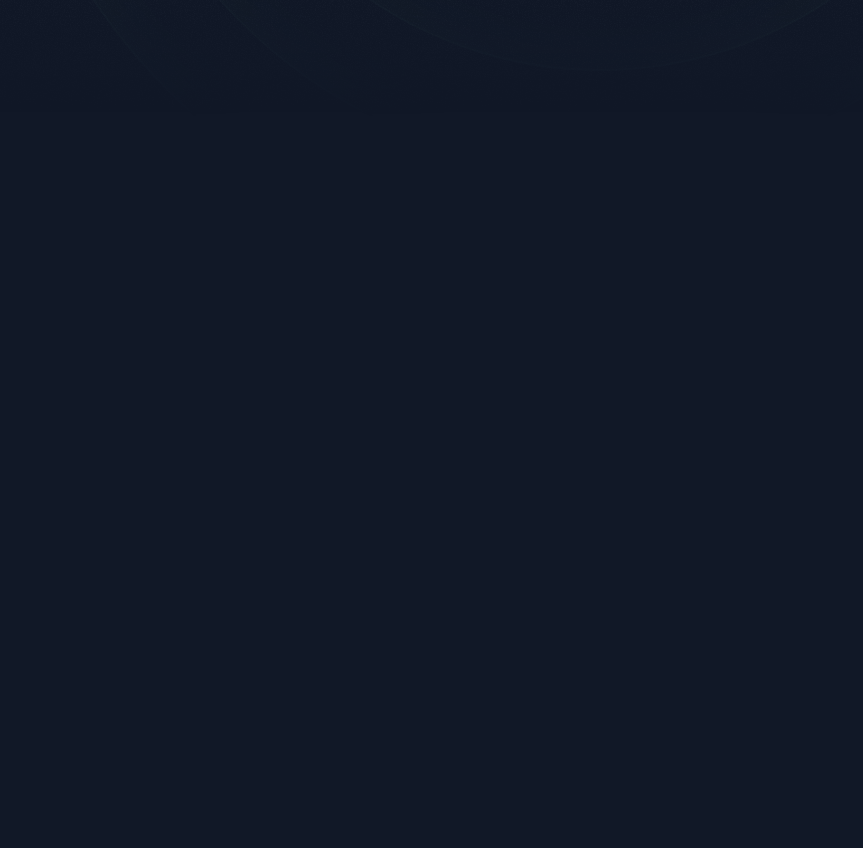
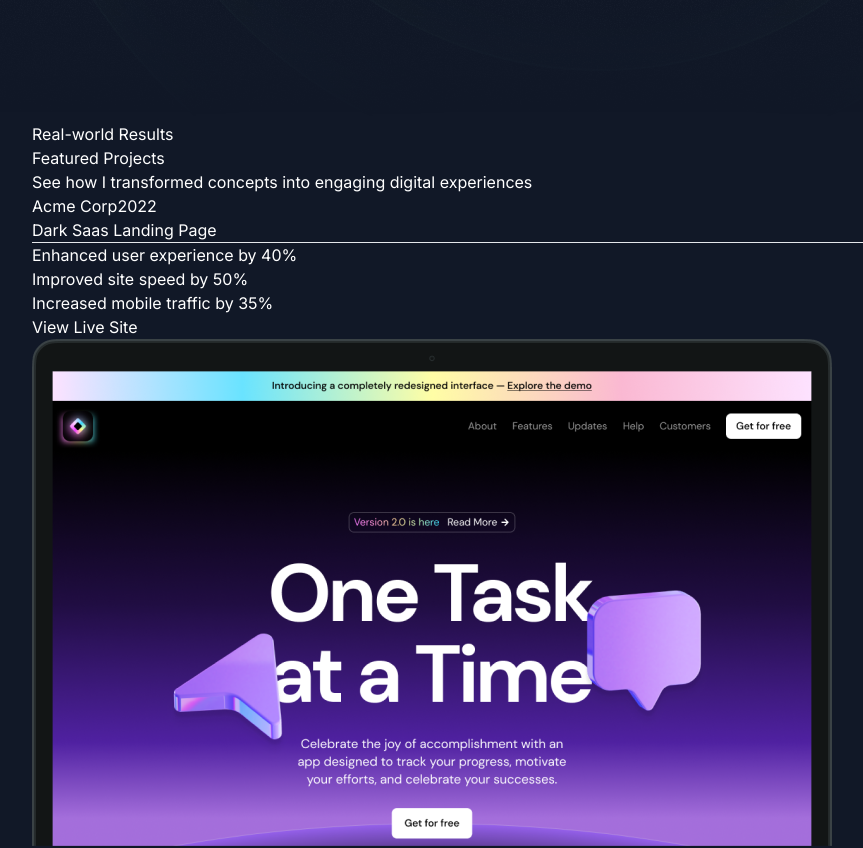
Before and after one commit to Jisap/Next14-portfolio-2, a Next.js app: page / in a window 1280 px wide. Shown: the part 800-1648 px from the top of the page, without its empty margins (40-903 px from the left). Before the commit the page ends 1071 px from the top, so only its background shows below. Built offline with nearby package versions, Linux system fonts and the light colour scheme; a web font is replaced by a local one.

Commit message:
Projects

```diff
--- a/src/app/page.tsx
+++ b/src/app/page.tsx
@@ -1,5 +1,6 @@
 import { Header } from "@/sections/Header";
 import { HeroSection } from "@/sections/Hero";
+import { ProjectsSection } from "@/sections/Projects";
 
 
 export default function Home() {
@@ -7,6 +8,7 @@ export default function Home() {
     <div>
       <Header />
       <HeroSection />
+      <ProjectsSection />
     </div>
   );
 }
--- a/src/sections/Projects.tsx
+++ b/src/sections/Projects.tsx
@@ -2,6 +2,7 @@
 import lightSaasLandingPage from "../assets/images/light-saas-landing-page.png";
 import aiStartupLandingPage from "@/assets/images/ai-startup-landing-page.png";
 import darkSaasLandingPage from '@/assets/images/dark-saas-landing-page.png';
+import Image from "next/image";
 
 const portfolioProjects = [
   {
@@ -43,5 +44,37 @@ const portfolioProjects = [
 ];
 
 export const ProjectsSection = () => {
-  return <div>Projects Section</div>;
+  return (
+    <div>
+      <div className="container">
+        <p>Real-world Results</p>
+        <h2>Featured Projects</h2>
+        <p>See how I transformed concepts into engaging digital experiences</p>
+        <div>
+          {portfolioProjects.map((project) => (
+            <div key={project.title}>
+              <div>
+                <span>{project.company}</span>
+                <span>{project.year}</span>
+              </div>
+              <h3>{project.title}</h3>
+              <hr />
+              <ul>
+                {project.results.map((result) => (
+                  <li key={project.title}>{result.title}</li>
+                ))}
+              </ul>
+              <a href={project.link}>
+                <button>View Live Site</button>
+              </a>
+              <Image
+                src={project.image}
+                alt={project.title}
+              />
+            </div>
+          ))}
+        </div>
+      </div>
+    </div>
+  )
 };
```
